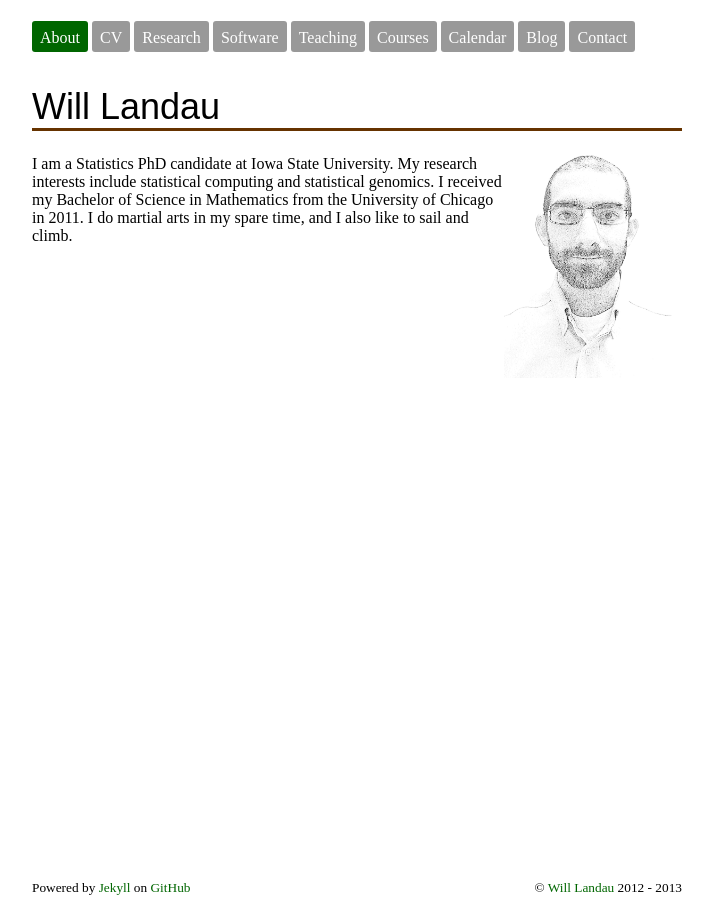
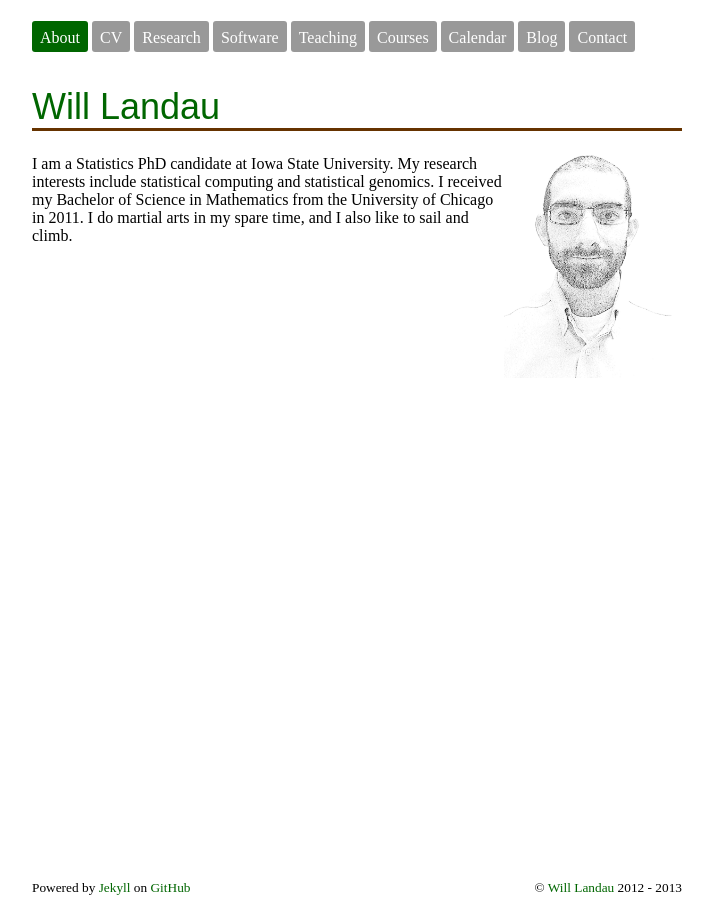
Before and after one commit to wlandau/wlandau.github.io, a Jekyll site: the page built from index.html, in a window 1280 px wide. Shown: the whole page, without its empty margins (303-1016 px from the left). Built offline with Jekyll 4.4.1, drawn with Linux system fonts in a browser that asks for light colours; nearby versions of some CDN libraries.

Commit message:
playing with headings

```diff
--- a/css/wml-custom.css
+++ b/css/wml-custom.css
@@ -12,6 +12,7 @@ html{
 h1, h2, h3, h4{
   font-family: sans-serif;
   font-weight: normal;
+  color: #006600;
   border-bottom: 3px solid #663300;
 }
 
```
